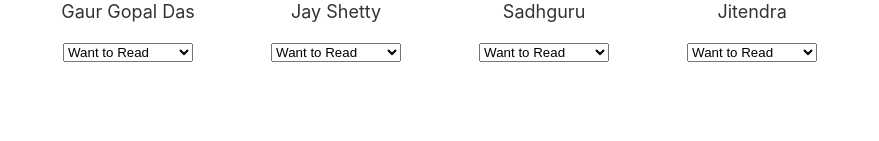
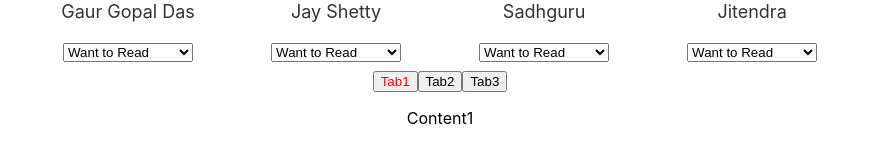
Before and after one commit to Programmer-Sourav/repeatmcrwithusereducer, a React (Create React App) app: page / in a window 1280 px wide. Shown: the part 834-975 px from the top of the page, without its empty margins (200-1079 px from the left). Before the commit the page ends 904 px from the top, so only its background shows below. Built offline with nearby package versions, Linux system fonts and the light colour scheme.

Commit message:
update
practicing tab

```diff
--- a/src/App.js
+++ b/src/App.js
@@ -17,6 +17,7 @@
 import CountDownTimer2 from './Basics/CountDownTimer2';
 import AddRemoveInList from './Basics/AddRemoveInList';
 import Practice from './Basics/Practice';
+import TabComponent from './TabsA3/TabComponent';
 
 function App() {
   return (
@@ -38,6 +39,7 @@
       </Routes>
      <Practice1/>
      <Practice2/>
+     <TabComponent/>
     </div>
   );
 }
--- a/src/TabsA3/Reducer.jsx
+++ b/src/TabsA3/Reducer.jsx
@@ -11,8 +11,8 @@
 export default function Reducer (state, action){
   switch(action.type){
     case ACTION_TYPES.INITIALIZE:
-        return {...state}
+        return {...state, data: action.payload}
     case ACTION_TYPES.CURRENT_TAB:
-         return {...state}
+         return {...state, currentTab: action.payload}
   }
 }
--- a/src/TabsA3/TabComponent.jsx
+++ b/src/TabsA3/TabComponent.jsx
@@ -1,9 +1,32 @@
+import { useEffect, useReducer } from "react"
+import Reducer, { ACTION_TYPES, initialState } from "./Reducer"
+
 export default function TabComponent(){
 
+  const [state, dispatch] = useReducer(Reducer, initialState)
 
+  const data = [{id:1, text: "Tab1", content: "Content1"},
+   {id:2, text: "Tab2", content: "Content2"},
+   {id:3, text: "Tab3", content: "Content3"}]
+
+   useEffect(() => {
+    dispatch({ type: ACTION_TYPES.INITIALIZE, payload: data });
+    dispatch({type: ACTION_TYPES.CURRENT_TAB, payload: data[0].id})
+  }, []);
+
+   const handleEachTab = (tabId) =>{
+    dispatch({type: ACTION_TYPES.CURRENT_TAB, payload: tabId})
+   }
     return(
         <div>
-
+         {state.data.map((eachTab)=>(
+            <button style={{color: eachTab.id===state.currentTab ? "red" : ""}} onClick={()=>{handleEachTab(eachTab.id)}}>{eachTab.text}</button>
+         ))}
+         {
+            state.data.map((eachTab)=>(
+                state.currentTab === eachTab.id && <p key={eachTab.id}>{eachTab.content}</p>
+            ))
+         }
         </div>
     )
 }
```
